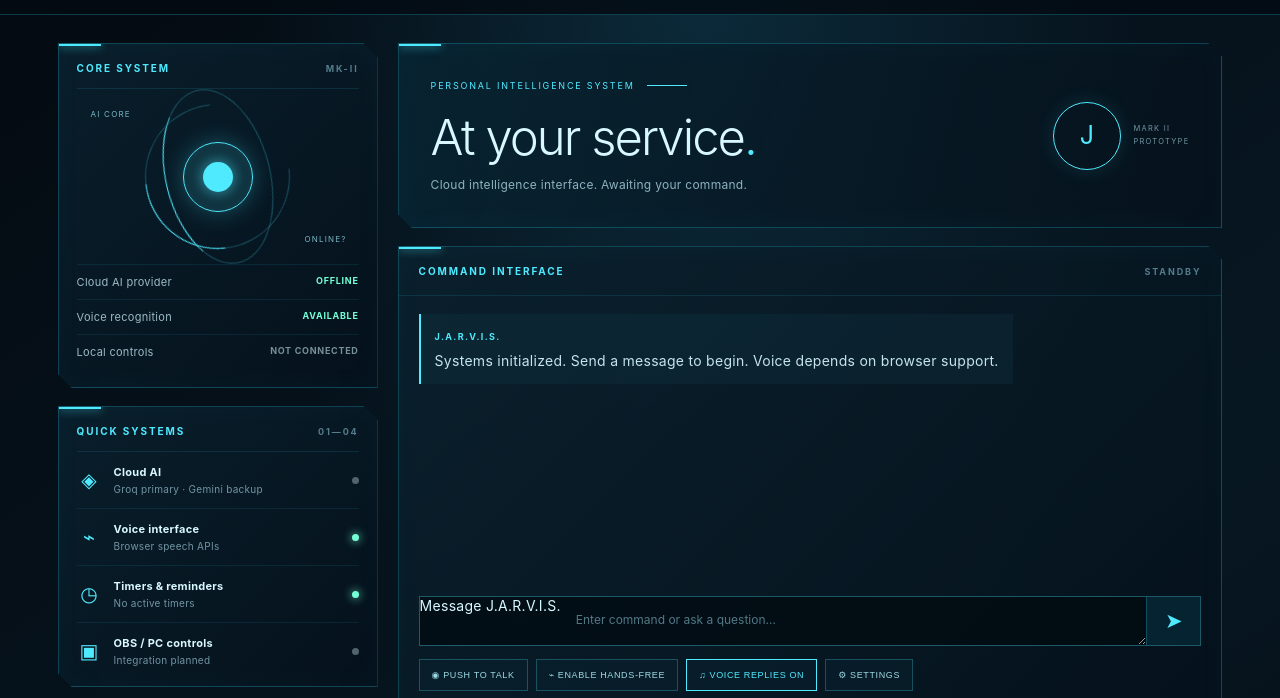
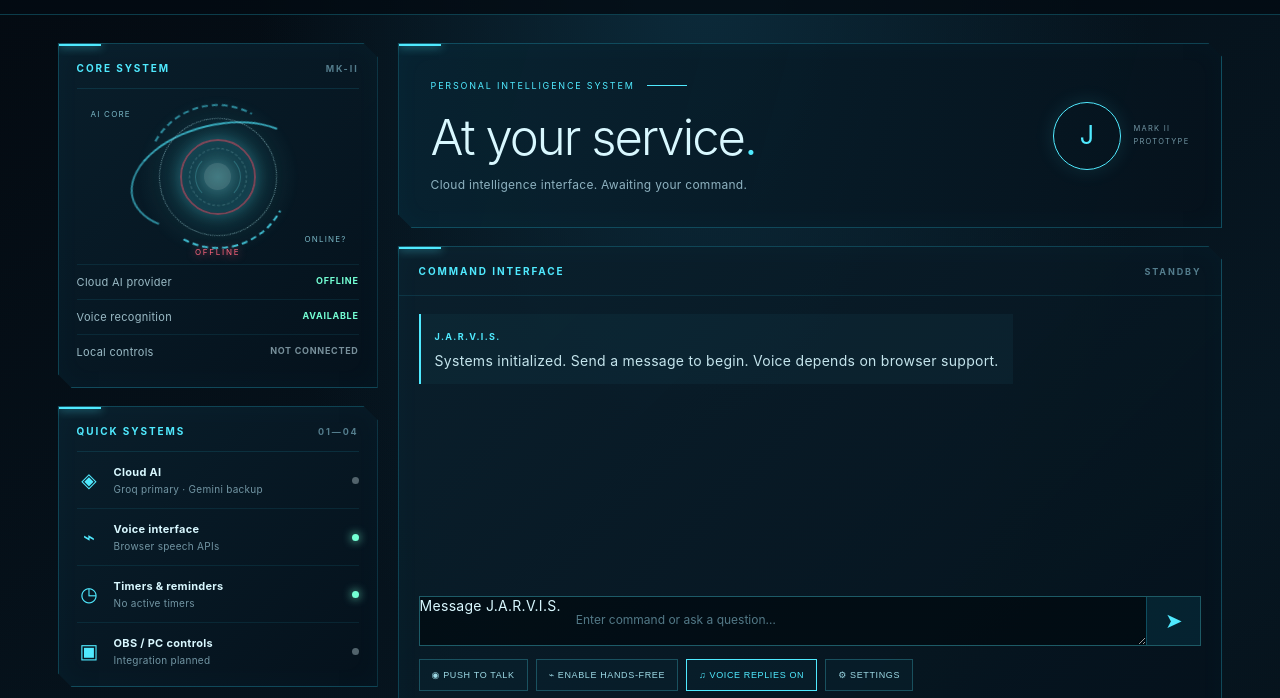
Before and after one commit to SLPFirehawk2k2/FH-Jarvis-2, a website: page public/index.html in a window 1280 px wide. Shown: the part 63-761 px from the top of the page. Drawn offline with Linux system fonts and the light colour scheme; no server answers.

Commit message:
Add reactive cinematic J.A.R.V.I.S. arc reactor core (#14)
* Animate reactive J.A.R.V.I.S. core: public/index.html

* Animate reactive J.A.R.V.I.S. core: public/styles.css

* Animate reactive J.A.R.V.I.S. core: public/app.js

```diff
--- a/public/app.js
+++ b/public/app.js
@@ -18,6 +18,17 @@ let messages = [];
 
 $('backend-url').value = backendUrl;
 
+function updateCoreState() {
+  const core = $('jarvis-core');
+  if (!core) return;
+  const state = speaking ? 'speaking' : busy ? 'thinking' : (pushToTalkActive || handsFree) && $('mic-status')?.textContent === 'LISTENING' ? 'listening' : $('endpoint-status')?.textContent === 'OFFLINE' ? 'offline' : 'idle';
+  if (core.dataset.state === state) return;
+  core.dataset.state = state;
+  const labels = { speaking: 'SPEAKING', thinking: 'PROCESSING', listening: 'LISTENING', offline: 'OFFLINE', idle: 'STANDBY' };
+  core.setAttribute('aria-label', 'J.A.R.V.I.S. core ' + labels[state].toLowerCase());
+  $('core-state-label').textContent = labels[state];
+}
+window.setInterval(updateCoreState, 180);
 function logActivity(text) {
   const p = document.createElement('p');
   p.textContent = new Date().toLocaleTimeString() + '  ' + text;
--- a/public/index.html
+++ b/public/index.html
@@ -9,7 +9,7 @@
 <header class="topbar"><div class="brand"><span class="brand-mark">J</span><div><strong>J.A.R.V.I.S.</strong><small>MARK II // PERSONAL ASSISTANT</small></div></div><div class="top-status"><span class="pulse"></span><span id="connection-label">INITIALIZING</span><span>|</span><span id="clock">--:--:--</span></div></header>
 <main class="dashboard">
 <aside class="side-column">
-<section class="panel"><div class="panel-heading"><span>CORE SYSTEM</span><span class="tiny-label">MK-II</span></div><div class="core-visual"><div class="orbit orbit-one"></div><div class="orbit orbit-two"></div><div class="core"><div class="core-inner"></div></div><span class="orbit-label label-a">AI CORE</span><span class="orbit-label label-b">ONLINE?</span></div><div class="status-row"><span>Cloud AI provider</span><b id="ai-status">CHECKING</b></div><div class="status-row"><span>Voice recognition</span><b id="voice-status">DETECTING</b></div><div class="status-row"><span>Local controls</span><b class="muted">NOT CONNECTED</b></div></section>
+<section class="panel"><div class="panel-heading"><span>CORE SYSTEM</span><span class="tiny-label">MK-II</span></div><div class="core-visual" id="jarvis-core" data-state="idle" role="img" aria-label="J.A.R.V.I.S. core idle"><div class="core-halo"></div><div class="orbit orbit-one"></div><div class="orbit orbit-two"></div><div class="orbit orbit-three"></div><div class="core"><div class="core-inner"></div></div><span class="core-state-label" id="core-state-label" aria-hidden="true">STANDBY</span><span class="orbit-label label-a">AI CORE</span><span class="orbit-label label-b">ONLINE?</span></div><div class="status-row"><span>Cloud AI provider</span><b id="ai-status">CHECKING</b></div><div class="status-row"><span>Voice recognition</span><b id="voice-status">DETECTING</b></div><div class="status-row"><span>Local controls</span><b class="muted">NOT CONNECTED</b></div></section>
 <section class="panel"><div class="panel-heading"><span>QUICK SYSTEMS</span><span class="tiny-label">01—04</span></div><div class="system-item"><span class="sys-icon">◈</span><span><b>Cloud AI</b><small>Groq primary · Gemini backup</small></span><i id="cloud-dot" class="dot"></i></div><div class="system-item"><span class="sys-icon">⌁</span><span><b>Voice interface</b><small>Browser speech APIs</small></span><i id="voice-dot" class="dot"></i></div><div class="system-item"><span class="sys-icon">◷</span><span><b>Timers & reminders</b><small id="timer-status">Browser-local timers</small></span><i class="dot"></i></div><div class="system-item"><span class="sys-icon">▣</span><span><b>OBS / PC controls</b><small>Integration planned</small></span><i class="dot dot-off"></i></div></section>
 <section class="panel task-panel"><div class="panel-heading"><span>TIMERS & REMINDERS</span><span class="tiny-label">LOCAL</span></div><div id="task-list" class="task-list" aria-live="polite"><p class="task-empty">Loading saved timers…</p></div><button id="task-notifications" class="outline-button full-button" type="button">ENABLE NOTIFICATIONS</button><p class="fine-print">Tasks are saved in this browser. Alerts run while this page is open; browser notifications require permission.</p></section>
 <section class="panel"><div class="panel-heading"><span>ENVIRONMENT</span><span class="tiny-label">BROWSER</span></div><div class="status-row"><span>Microphone</span><b id="mic-status">PERMISSION NEEDED</b></div><div class="status-row"><span>Wake phrase</span><b>“JARVIS”</b></div><div class="status-row"><span>Mode</span><b id="mode-status">TEXT</b></div><div class="weather-divider"></div><div class="panel-heading weather-heading"><span>LOCAL WEATHER</span><span id="weather-status" class="tiny-label">NOT LOADED</span></div><div id="weather-output" class="weather-output" aria-live="polite">Press refresh to use this browser’s location, or enter a city below.</div><label class="weather-label" for="weather-location">City / location (optional)</label><input id="weather-location" class="weather-location" type="text" placeholder="e.g. Mineola, New York" autocomplete="off"><button id="weather-refresh" class="outline-button full-button" type="button">GET LOCAL WEATHER ↻</button><p class="weather-attribution">Weather data by <a href="https://open-meteo.com/" target="_blank" rel="noopener noreferrer">Open-Meteo</a>.</p></section>
--- a/public/styles.css
+++ b/public/styles.css
@@ -25,3 +25,28 @@
 .task-panel .fine-print{margin-top:10px}
 
 .chat-actions a.primary-button{text-decoration:none;display:inline-block}
+
+/* Reactive cinematic arc reactor: GPU-friendly transforms, no external assets. */
+.core-visual{isolation:isolate;--core-accent:#50eaff}
+.core-halo{position:absolute;width:158px;height:158px;border-radius:50%;background:radial-gradient(circle,rgba(80,234,255,.23),rgba(80,234,255,.07) 37%,transparent 70%);filter:blur(9px);animation:core-breathe 3.8s ease-in-out infinite;pointer-events:none}
+.core-visual .core{position:relative;z-index:2;width:76px;height:76px;border:2px solid var(--core-accent);background:radial-gradient(circle,#65f4ff44,#062433 65%,#02111b);box-shadow:0 0 16px #50eaff90,0 0 40px #50eaff35,inset 0 0 19px #50eaff85;animation:core-breathe 3.8s ease-in-out infinite}
+.core-visual .core:before,.core-visual .core:after{content:"";position:absolute;inset:7px;border:1px dashed #b2f8ff9c;border-radius:50%;animation:core-rotate 7s linear infinite}
+.core-visual .core:after{inset:13px;border-style:solid;border-color:#6df2ff88 transparent;animation-direction:reverse;animation-duration:4s}
+.core-visual .core-inner{width:27px;height:27px;position:relative;z-index:2;background:#c8fcff;box-shadow:0 0 15px #b2faff,0 0 36px #50eaff,0 0 60px #50eaffaa;animation:core-heartbeat 2.7s ease-in-out infinite}
+.core-visual .orbit{z-index:1;border-width:2px;will-change:transform}
+.core-visual .orbit-one{border-style:dashed;border-color:#50eaffc9 transparent #50eaff8a;animation:core-rotate 11s linear infinite}
+.core-visual .orbit-two{border-color:transparent #50eaff8a #50eaffaa transparent;animation:core-rotate 8s linear infinite reverse}
+.core-visual .orbit-three{width:118px;height:118px;border:1px dotted #c5faff99;animation:core-rotate 16s linear infinite}
+.core-state-label{position:absolute;bottom:7px;left:50%;transform:translateX(-50%);font-size:8px;letter-spacing:.22em;color:var(--core-accent);text-shadow:0 0 10px var(--core-accent)}
+.core-visual[data-state="listening"]{--core-accent:#74ffd4}
+.core-visual[data-state="thinking"]{--core-accent:#f8c86b}
+.core-visual[data-state="speaking"]{--core-accent:#b49aff}
+.core-visual[data-state="offline"]{--core-accent:#ff647d}
+.core-visual[data-state="listening"] .core,.core-visual[data-state="speaking"] .core{animation-duration:1s}
+.core-visual[data-state="thinking"] .orbit-one,.core-visual[data-state="thinking"] .orbit-two{animation-duration:2.5s}
+.core-visual[data-state="speaking"] .core-inner{animation-duration:.55s}
+.core-visual[data-state="offline"] .core,.core-visual[data-state="offline"] .core-inner{opacity:.45;animation:none}
+@keyframes core-rotate{to{transform:rotate(360deg)}}
+@keyframes core-breathe{50%{transform:scale(1.075);filter:brightness(1.3)}}
+@keyframes core-heartbeat{50%{transform:scale(1.22);opacity:.85}}
+@media(prefers-reduced-motion:reduce){.core-visual .orbit,.core-visual .core,.core-visual .core:before,.core-visual .core:after,.core-visual .core-inner,.core-halo{animation:none!important;will-change:auto}}
```
